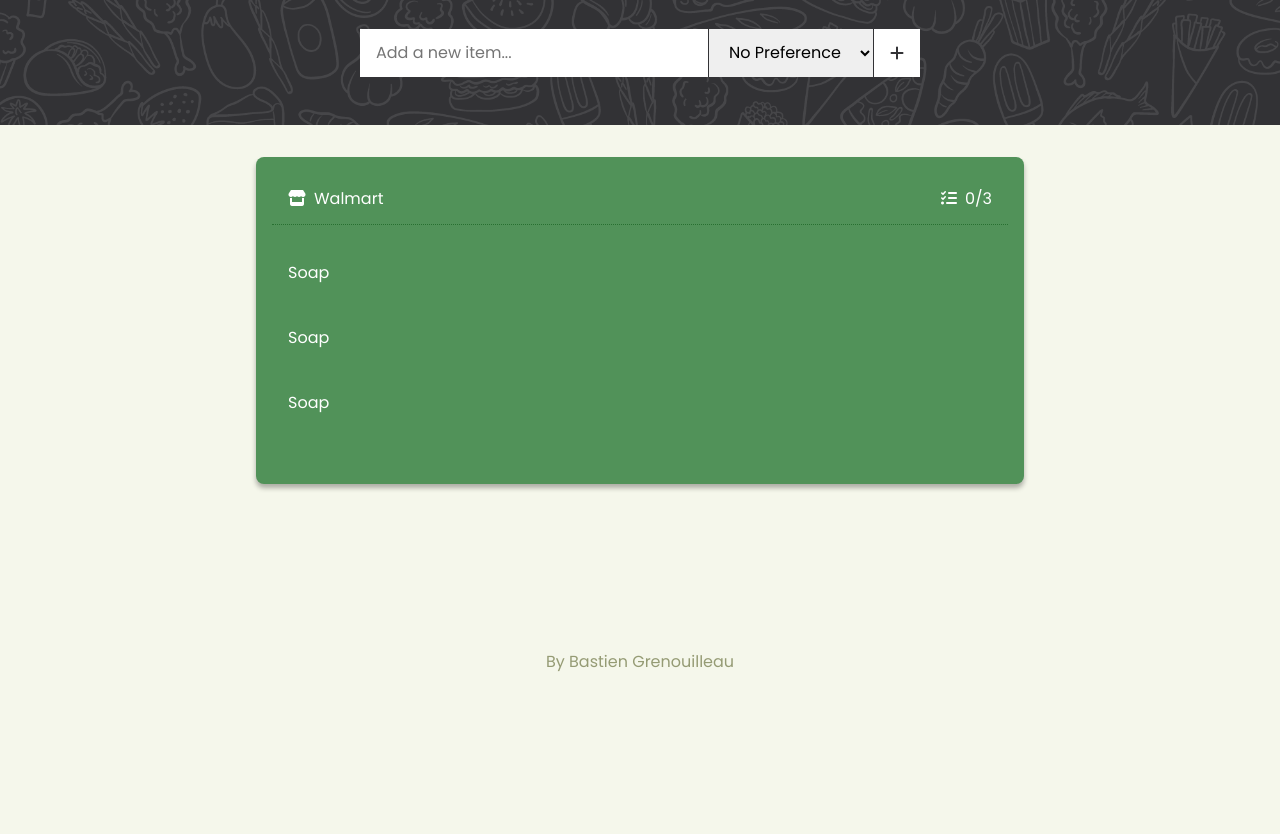
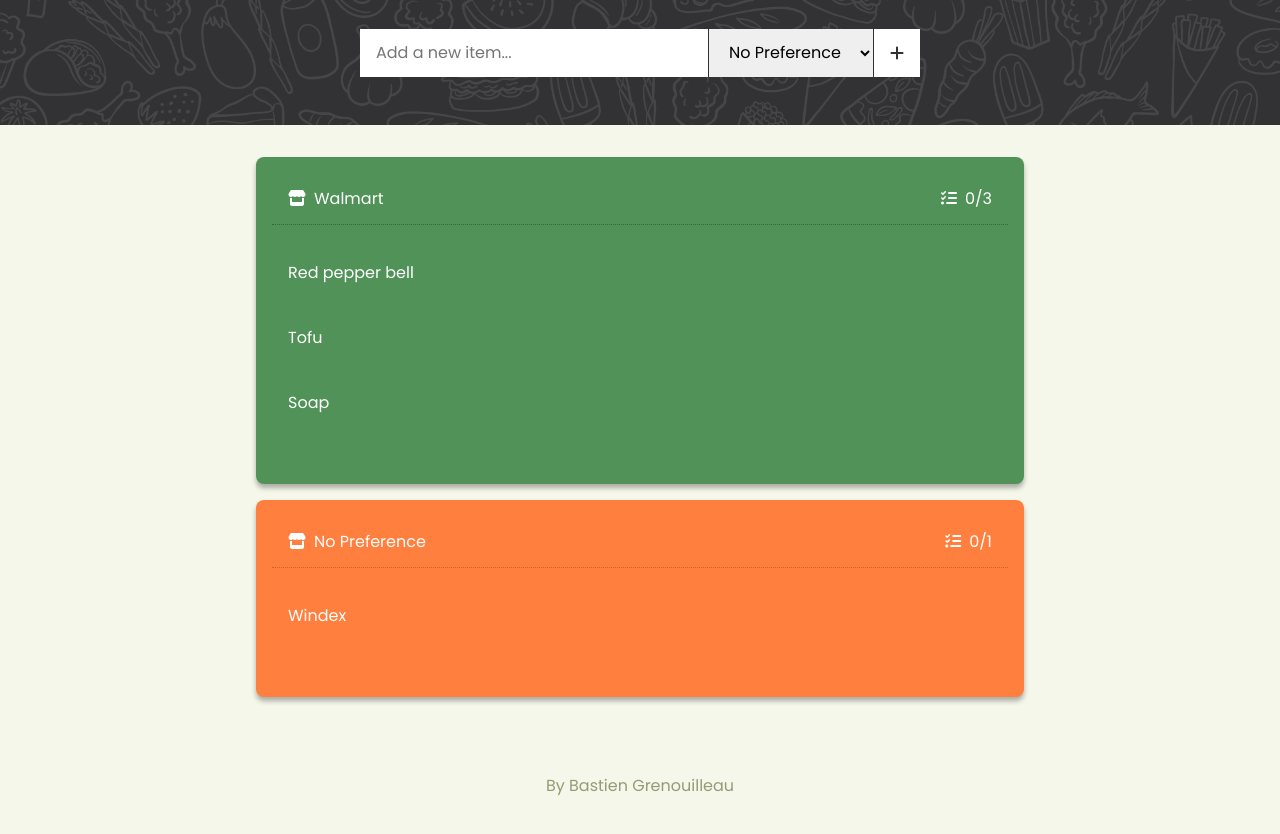
Before and after one commit to BastienGre/GroceryList, a plain HTML site: page index.html in a window 1280 px wide. Shown: the part 112-946 px from the top of the page. Before the commit the page ends 831 px from the top, so only its background shows below. Drawn offline with Linux system fonts and the light colour scheme.

Commit message:
"example"

```diff
--- a/index.html
+++ b/index.html
@@ -33,15 +33,26 @@
                     </header>
                     <ul>
                         <li>
-                            <span class="item">Soap</span>
+                            <span class="item">Red pepper bell</span>
+                            <i class="close fa-solid fa-trash" id="close"></i>
+                        </li>
+                        <li>
+                            <span class="item">Tofu</span>
                             <i class="close fa-solid fa-trash" id="close"></i>
                         </li>
                         <li>
                             <span class="item">Soap</span>
                             <i class="close fa-solid fa-trash" id="close"></i>
                         </li>
+                    </ul>
+                </div>
+                <div class="sublist color-02" name="No Preference">
+                    <header class="sublist-header" id="sublist-header">
+                        <span class="sublist-store">No Preference</span><span class="completion">0/2</span>
+                    </header>
+                    <ul>
                         <li>
-                            <span class="item">Soap</span>
+                            <span class="item">Windex</span>
                             <i class="close fa-solid fa-trash" id="close"></i>
                         </li>
                     </ul>
```
